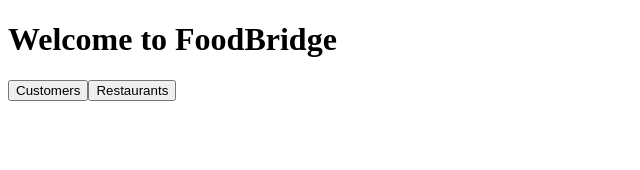
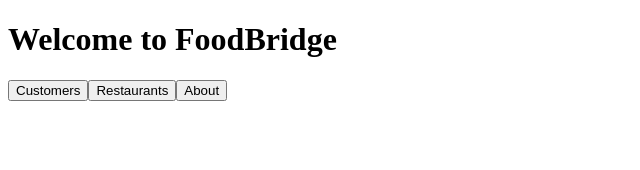
Before and after one commit to AnasAA98/FoodBridge, a Next.js app in the folder foodbrige/: page / in a window 1280 px wide. Shown: the top 170 px of the page, without its empty margins (0-640 px from the left). Built offline with nearby package versions, Linux system fonts and the light colour scheme.

Commit message:
about us page setup  setup

```diff
--- a/foodbrige/src/app/page.js
+++ b/foodbrige/src/app/page.js
@@ -11,6 +11,9 @@ export default function Home() {
         <Link href="/restaurants">
           <button>Restaurants</button>
         </Link>
+        <Link href="/about">
+          <button>About</button>
+        </Link>
       </div>
     </div>
   );
```
Also changed, not shown: foodbrige/src/app/about/page.js (+7 -0 lines).
